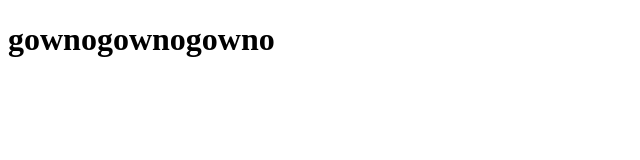
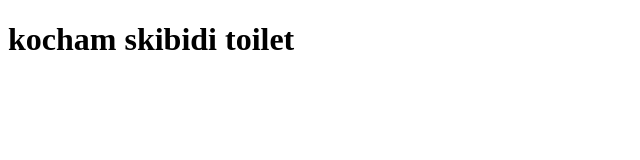
Before and after one commit to skubaj/noxis.site, a website: page index.html in a window 1280 px wide. Shown: the whole page, without its empty margins (0-640 px from the left). Drawn offline with Linux system fonts and the light colour scheme.

Commit message:
Update index.html

```diff
--- a/index.html
+++ b/index.html
@@ -2,7 +2,7 @@
 <html>
 <body>
 
-<h1>gownogownogowno</h1>
+<h1>kocham skibidi toilet</h1>
 
 <p></p>
 
```
